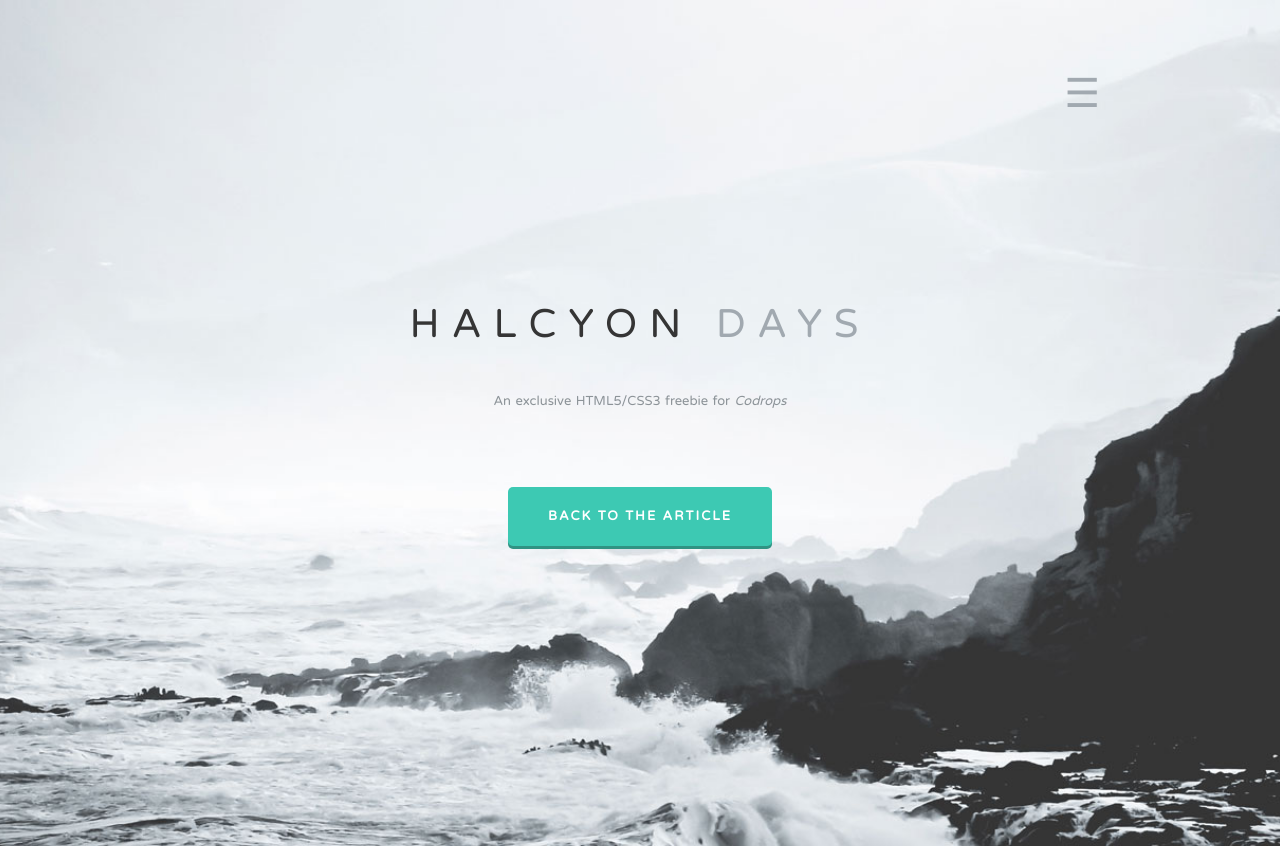
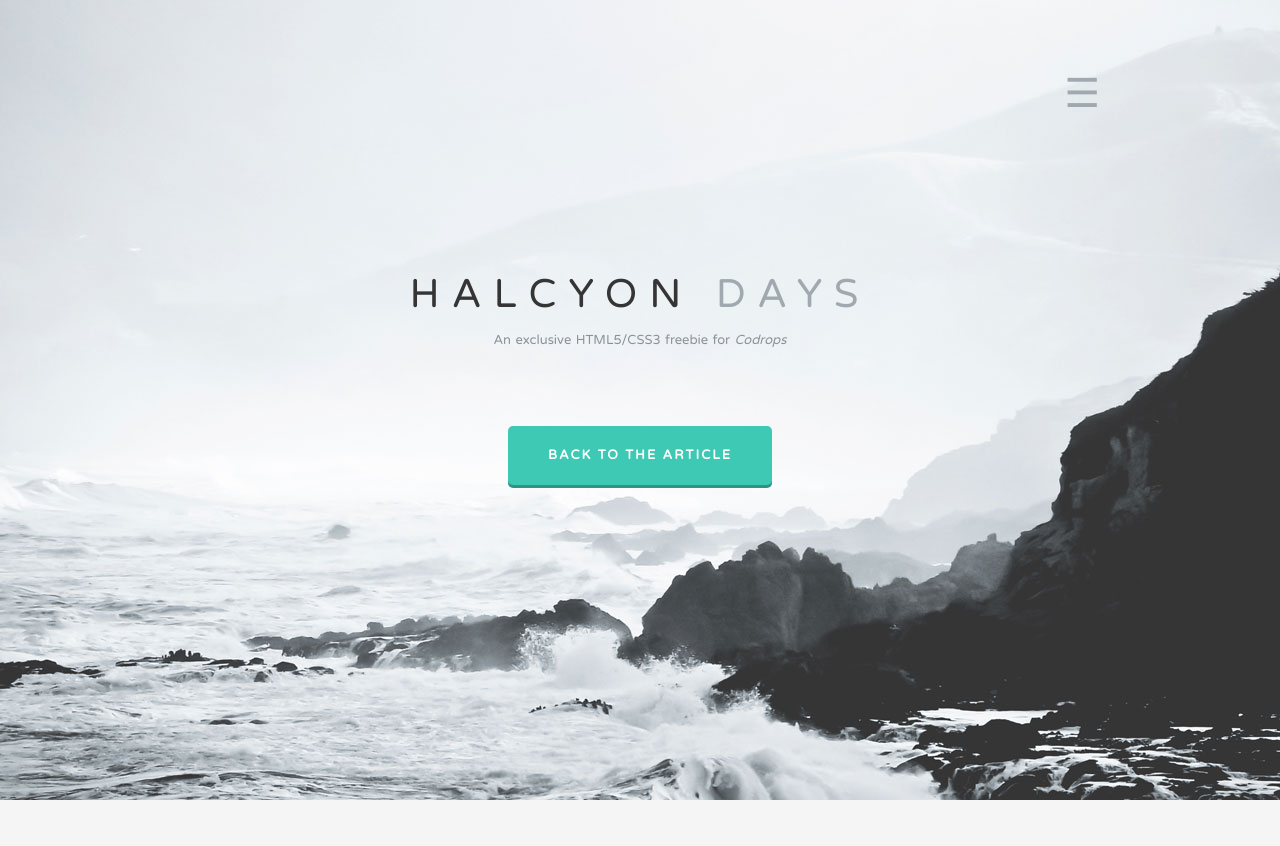
Before and after one commit to Rupa1995/halcyon, a plain HTML site: page index.html in a window 1280 px wide. Shown: the top 846 px of the page. Drawn offline with nearby package versions, Linux system fonts and the light colour scheme.

Commit message:
9th feb..

```diff
--- a/sass/style.scss
+++ b/sass/style.scss
@@ -20,7 +20,7 @@
   h1 {
         font-size: $font2;
         letter-spacing: 12px;
-        margin: 10px;
+        margin: -21px;
         color: $black;
         font-family: $font-style;
         border: hidden;
```
Also changed, not shown: stylesheets/style.css.
